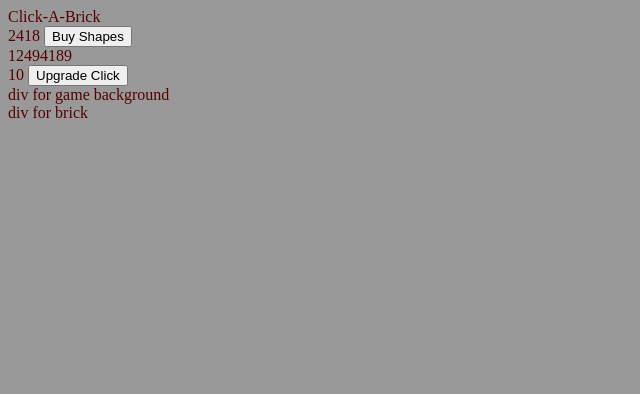
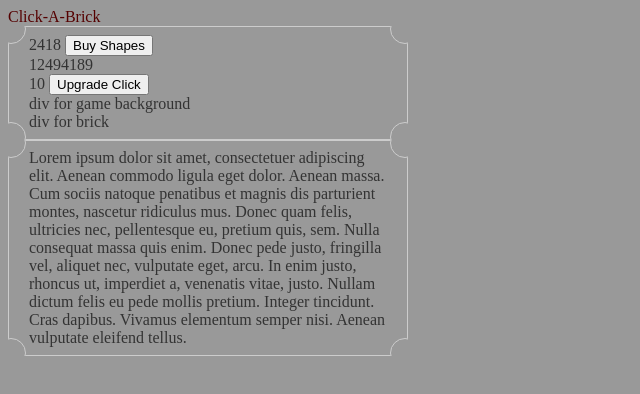
Before and after one commit to nodatall/rambunctious-economy-clicker, a website built with webpack: page index.html in a window 1280 px wide. Shown: the whole page, without its empty margins (0-640 px from the left). Built offline with nearby package versions, Linux system fonts and the light colour scheme.

Commit message:
sass file structure, added styling for container

```diff
--- a/index.html
+++ b/index.html
@@ -5,6 +5,7 @@
     <title>title</title>
     <link rel="stylesheet" href="dist/css/main.css">
     <script src="dist/js/main.js"></script>
+    <script src="dist/js/divController.js"></script>
   </head>
   <body>
 
@@ -14,6 +15,10 @@
 
     <div id="game-main">
 
+
+    <div class="container">
+        <div class="arc-top"></div>
+        <div class="content">
           <div id="game-status">
             <div id="units-increase">
               <span class="display-number" id="profit-per-second">2418</span>
@@ -37,7 +42,18 @@
           <div id="shapes-field">
           </div>
         </div>
+        <div class="arc-bottom"></div>
+    </div>
+
+  <div id="buyArea">
+    <div class="container">
+        <div class="arc-top"></div>
+        <div class="content">Lorem ipsum dolor sit amet, consectetuer adipiscing elit. Aenean commodo ligula eget dolor. Aenean massa. Cum sociis natoque penatibus et magnis dis parturient montes, nascetur ridiculus mus. Donec quam felis, ultricies nec, pellentesque eu, pretium quis, sem. Nulla consequat massa quis enim. Donec pede justo, fringilla vel, aliquet nec, vulputate eget, arcu. In enim justo, rhoncus ut, imperdiet a, venenatis vitae, justo. Nullam dictum felis eu pede mollis pretium. Integer tincidunt. Cras dapibus. Vivamus elementum semper nisi. Aenean vulputate eleifend tellus.</div>
+        <div class="arc-bottom"></div>
+    </div>
+  </div>
+
+  </div>
       <footer>
-
   </body>
 </html>
--- /dev/null
+++ b/src/scss/_buy.scss
@@ -0,0 +1,3 @@
+#buyArea:hover {
+  cursor: pointer;
+}
--- /dev/null
+++ b/src/scss/_utilities.scss
@@ -0,0 +1,45 @@
+$bgColor: #999;
+$border: 1px solid #ccc;
+
+.container {
+  background: $bgColor;
+  color: #333;
+  position:relative;
+  overflow:hidden;
+  max-width: 400px;
+}
+.content{
+  border: $border;
+  padding:8px 20px 8px;
+}
+.arc-top, .arc-bottom {
+  position: absolute;
+  width: 100%;
+  height: 100%;
+  top: 0; left: 0;
+}
+.arc-top:before, .arc-top:after, .arc-bottom:before, .arc-bottom:after {
+  content:'';
+  position: absolute;
+  width: 28px;
+  height: 28px;
+  background-color: $bgColor;
+  border: $border;
+  border-radius: 50%;
+}
+.arc-top:before {
+  top: -12px;
+  left: -12px;
+}
+.arc-top:after {
+  top: -12px;
+  right: -12px;
+}
+.arc-bottom:before {
+  bottom: -12px;
+  left: -12px;
+}
+.arc-bottom:after {
+ bottom: -12px;
+ right: -12px;
+}
--- a/src/scss/main.scss
+++ b/src/scss/main.scss
@@ -1,5 +1,7 @@
+@import 'utilities';
+@import 'buy';
 
 body {
-  background-color: #999;
+  background-color: $bgColor;
   color: #500;
 }
```
Also changed, not shown: src/js/divController.js (added, +8 -0 lines). Lines whose indentation alone changed are shown as unchanged.
